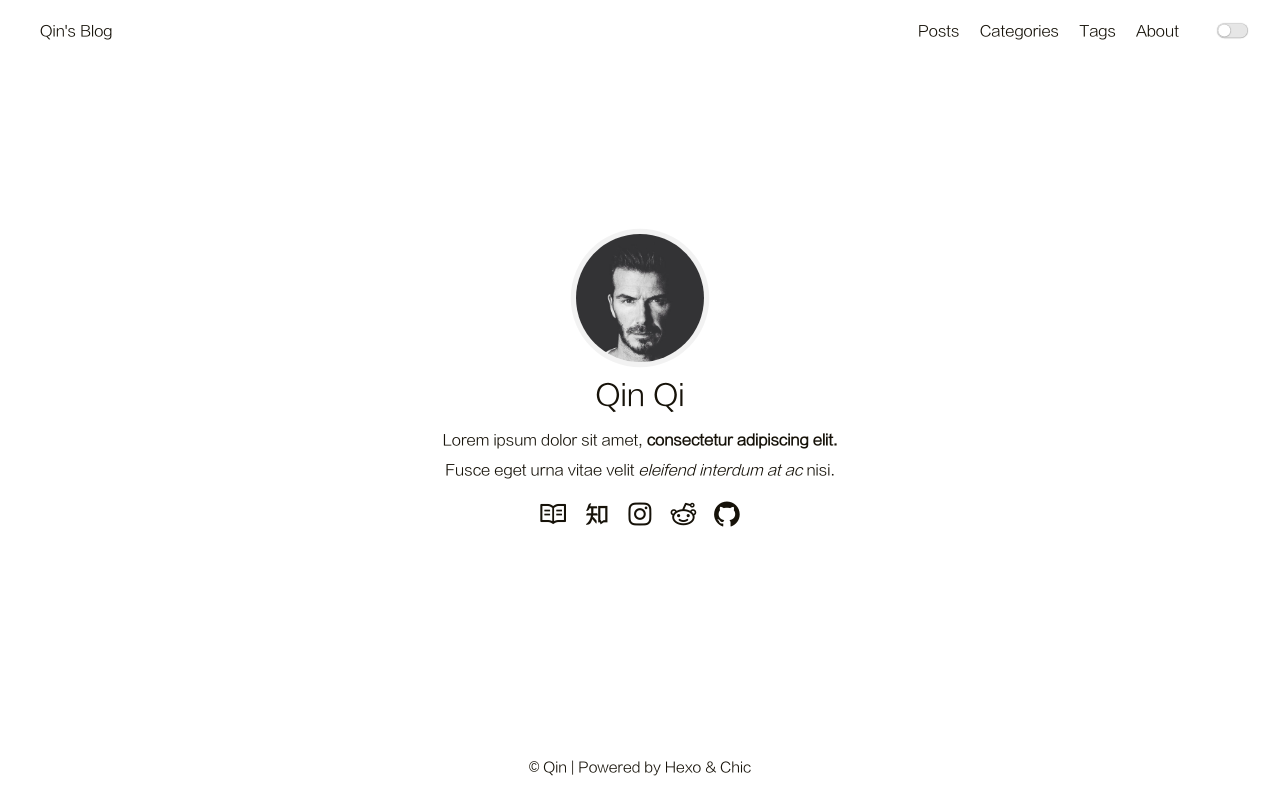
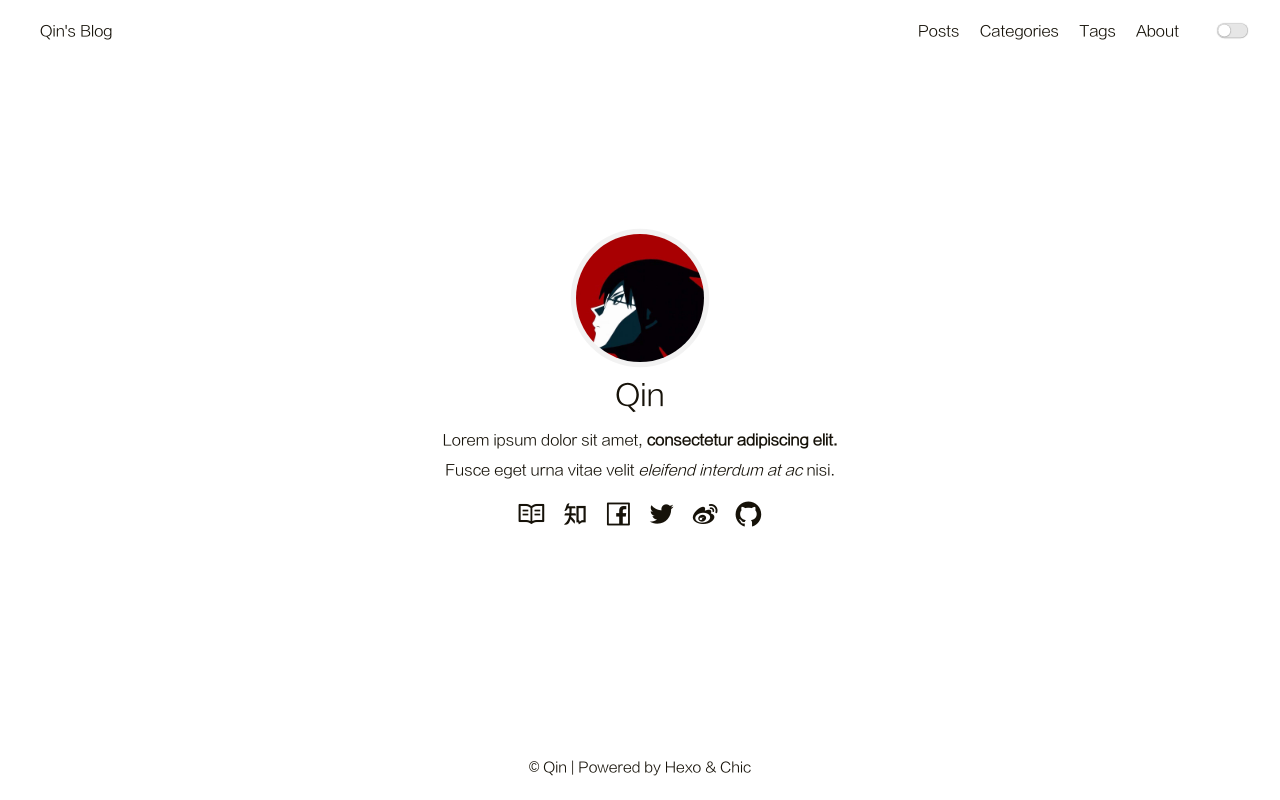
Before and after one commit to Qinxxx666/Qinxxx666.github.io, a plain HTML site: page index.html in a window 1280 px wide. Drawn offline with Linux system fonts and the light colour scheme.

Commit message:
Site updated: 2020-06-05 14:38:45

```diff
--- a/index.html
+++ b/index.html
@@ -1,5 +1,5 @@
 <!DOCTYPE html>
-<html lang="en">
+<html lang="zh-CN">
 <head>
     <meta charset="UTF-8">
 <meta name="viewport"
@@ -12,7 +12,7 @@
 
 
 
-    <link rel="icon" href="/favicon.ico">
+    <link rel="icon" href="/image/QQ%E5%9B%BE%E7%89%8720200605140410.jpg">
 
 
 
@@ -105,9 +105,9 @@
     <div class="container">
     <div class="intro">
         <div class="avatar">
-            <a href="/archives"><img src="/image/avatar.jpeg"></a>
+            <a href="/archives"><img src="/image/QQ%E5%9B%BE%E7%89%8720200605140410.jpg"></a>
         </div>
-        <div class="nickname">Qin Qi</div>
+        <div class="nickname">Qin</div>
         <div class="description"><p>Lorem ipsum dolor sit amet, <strong>consectetur adipiscing elit.</strong> <br>Fusce eget urna vitae velit <em>eleifend interdum at ac</em> nisi.</p>
 </div>
         <div class="links">
@@ -127,17 +127,24 @@
 
                     </a>
 
-                    <a class="link-item" title="Instagram" href="">
+                    <a class="link-item" title="FaceBook" href="https://www.facebook.com/profile.php?id=100016414606033" target="_blank" rel="noopener">
 
 
-                            <i class="iconfont icon-instagram"></i>
+                            <i class="iconfont icon-facebook"></i>
 
                     </a>
 
-                    <a class="link-item" title="Reddit" href="">
+                    <a class="link-item" title="Twitter" href="https://twitter.com/Qin74142062" target="_blank" rel="noopener">
 
 
-                            <i class="iconfont icon-reddit"></i>
+                            <i class="iconfont icon-twitter"></i>
+
+                    </a>
+
+                    <a class="link-item" title="Weibo" href="https://weibo.com/p/1005055702908174/home?from=page_100505&amp;mod=TAB&amp;is_all=1#place" target="_blank" rel="noopener">
+
+
+                            <i class="iconfont icon-weibo"></i>
 
                     </a>
 
```
Also changed, not shown: 2020/06/05/hello-world/index.html (+3 -3 lines), archives/2020/06/index.html (+4 -4 lines), archives/2020/index.html (+4 -4 lines), archives/index.html (+4 -4 lines), image/QQ图片20200605140410.jpg (added).
